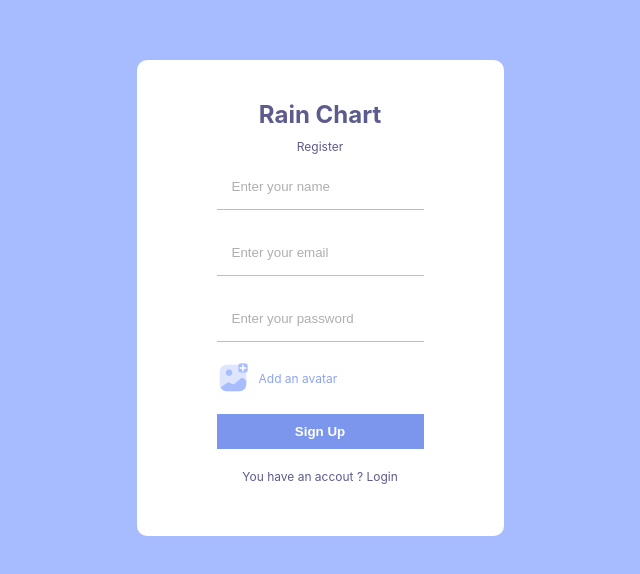
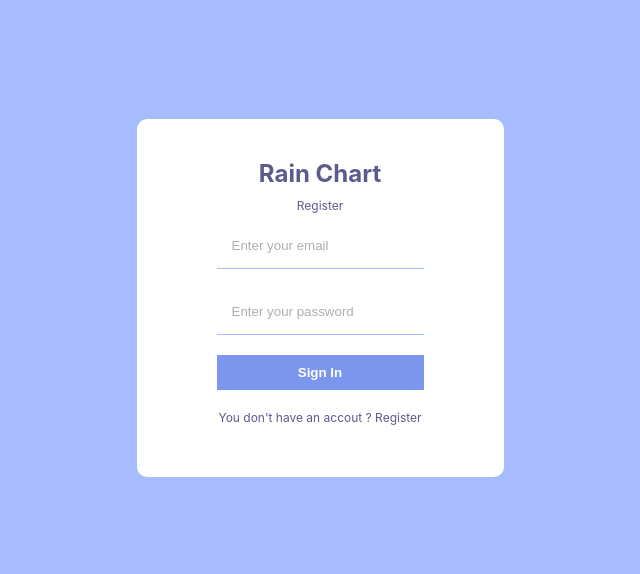
Before and after one commit to danielChuks/rainchat-webAppication, a React (Create React App) app: page / in a window 1280 px wide. Shown: the part 102-676 px from the top of the page, without its empty margins (320-960 px from the left). Built offline with nearby package versions, Linux system fonts and the light colour scheme.

Commit message:
login page

```diff
--- a/src/App.js
+++ b/src/App.js
@@ -1,11 +1,13 @@
 import './App.css';
 import Register from './pages/Register';
+import Login from './pages/Login';
 import "./style.scss"
 
 function App() {
   return (
     <div className="App">
-        <Register />
+        {/* <Register /> */}
+    <Login />
     </div>
   );
 }
--- a/src/pages/Login.jsx
+++ b/src/pages/Login.jsx
@@ -0,0 +1,21 @@
+import React from 'react'
+
+function Login() {
+  return (
+    <div className='formContainer'>
+        <div className='formWrapper'>
+                <span className="logo">Rain Chart</span>
+                <span className="title"> Register </span>
+            <form>
+                <input type="email"  placeholder='Enter your email '/ >
+                <input type="password"  placeholder='Enter your password'/ >
+                <button>Sign In</button>
+            </form>
+            <p>You don't have an accout ? Register </p>
+        </div>
+
+    </div>
+  )
+}
+
+export default Login;
```
